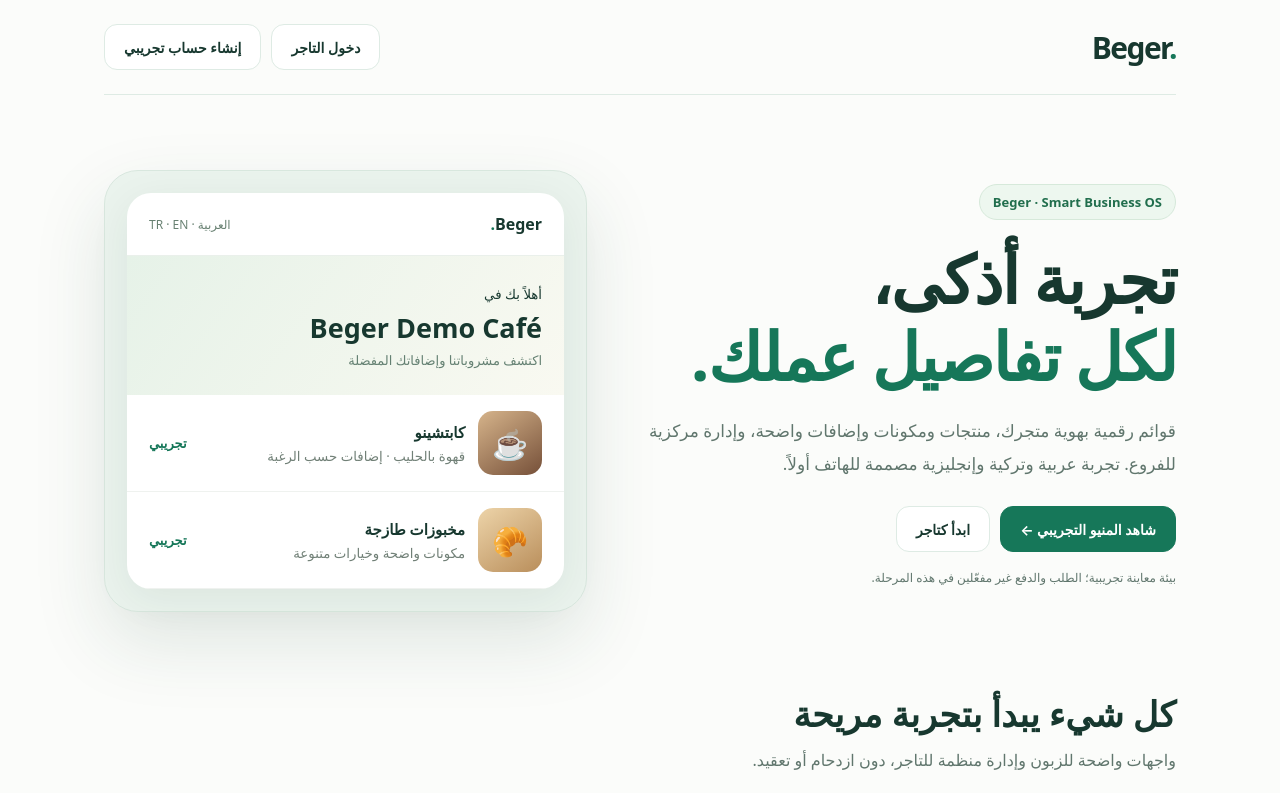
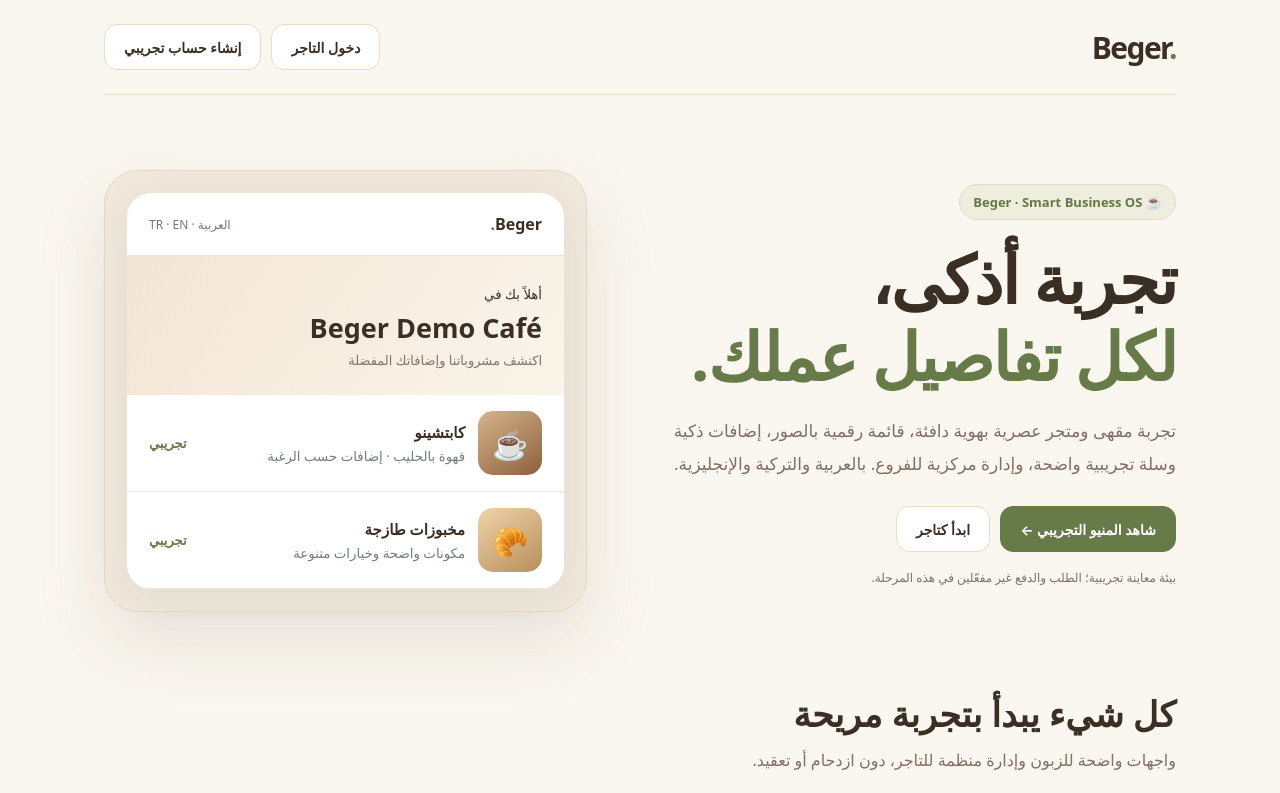
Before and after one commit to ultrablueai/Qmenu, a Next.js app: page / in a window 1280 px wide. Shown: the top 793 px of the page. Built offline with nearby package versions, Linux system fonts and the light colour scheme.

Commit message:
style(beger): align homepage with approved warm customer and HQ identity

```diff
--- a/app/page.tsx
+++ b/app/page.tsx
@@ -5,7 +5,7 @@ const demo = "/b/b0000000-2026-4000-8000-000000000002?lang=ar";
 export default function Home() {
   return <main dir="rtl" lang="ar" className="beger-home">
     <style>{`
-      .beger-home{--ink:#17382f;--muted:#60766d;--green:#167759;--line:#deebe4;min-height:100dvh;background:#fbfcfa;color:var(--ink);font-family:system-ui,-apple-system,"Segoe UI",sans-serif}
+      .beger-home{--ink:#3A2F25;--muted:#807063;--green:#667B47;--line:#E8DDCD;min-height:100dvh;background:#FAF7F0;color:var(--ink);font-family:system-ui,-apple-system,"Segoe UI",sans-serif}
       .beger-home *{box-sizing:border-box}
       .beger-home a{text-decoration:none}
       .beger-wrap{max-width:1120px;margin:auto;padding:0 24px}
@@ -13,21 +13,21 @@ export default function Home() {
       .beger-brand{font-weight:850;font-size:30px;color:var(--ink);letter-spacing:-1.6px;direction:ltr}.beger-brand span{color:var(--green)}
       .beger-actions{display:flex;gap:10px;align-items:center;flex-wrap:wrap}
       .beger-btn{display:inline-flex;align-items:center;justify-content:center;min-height:46px;padding:11px 19px;border-radius:13px;font-size:14px;font-weight:750;color:var(--ink);border:1px solid var(--line);background:white;transition:transform .16s ease,box-shadow .16s ease}
-      .beger-btn:hover{transform:translateY(-2px);box-shadow:0 8px 22px #133d2916}
+      .beger-btn:hover{transform:translateY(-2px);box-shadow:0 8px 22px #54422620}
       .beger-btn-primary{background:var(--green);border-color:var(--green);color:white!important}
       .beger-hero{display:grid;grid-template-columns:minmax(0,1.05fr) minmax(0,.95fr);gap:55px;align-items:center;padding:75px 0 68px}
-      .beger-eyebrow{display:inline-block;border:1px solid #d6e9da;background:#edf7ef;color:#216e4d;border-radius:30px;padding:8px 13px;font-size:13px;font-weight:750}
+      .beger-eyebrow{display:inline-block;border:1px solid #e2dcc9;background:#eeeede;color:#657746;border-radius:30px;padding:8px 13px;font-size:13px;font-weight:750}
       .beger-hero h1{font-size:clamp(38px,5.5vw,66px);line-height:1.17;letter-spacing:-1.7px;margin:20px 0}
       .beger-hero h1 em{font-style:normal;color:var(--green)}
       .beger-lead{font-size:17px;color:var(--muted);line-height:1.95;max-width:590px;margin:0 0 26px}
       .beger-note{font-size:12px;color:var(--muted);margin-top:17px}
-      .beger-preview{background:#eaf3ed;border:1px solid #d8e7de;border-radius:34px;padding:22px;box-shadow:0 30px 72px #214c3420}
+      .beger-preview{background:#F0E8DB;border:1px solid #E5D7C5;border-radius:34px;padding:22px;box-shadow:0 30px 72px #654d321f}
       .beger-preview-inner{background:white;border-radius:24px;overflow:hidden;box-shadow:0 10px 40px #1f3c2512}
-      .beger-preview-header{padding:20px 22px;display:flex;justify-content:space-between;align-items:center;border-bottom:1px solid #eaf0eb}
-      .beger-preview-hero{background:linear-gradient(125deg,#e6f2e8,#f9f9f1);padding:26px 22px}
-      .beger-preview-hero h2{font-size:27px;margin:5px 0}.beger-preview-hero p{color:#648072;font-size:13px;margin:0}
-      .beger-mini-product{display:flex;gap:13px;align-items:center;padding:16px 22px;border-bottom:1px solid #eff2ef}
-      .beger-mini-image{flex-shrink:0;width:64px;height:64px;border-radius:15px;background:linear-gradient(145deg,#d6b48b,#765039);display:grid;place-items:center;font-size:29px}
+      .beger-preview-header{padding:20px 22px;display:flex;justify-content:space-between;align-items:center;border-bottom:1px solid #ede4d8}
+      .beger-preview-hero{background:linear-gradient(125deg,#F3E5D5,#FAF5EA);padding:26px 22px}
+      .beger-preview-hero h2{font-size:27px;margin:5px 0}.beger-preview-hero p{color:#857268;font-size:13px;margin:0}
+      .beger-mini-product{display:flex;gap:13px;align-items:center;padding:16px 22px;border-bottom:1px solid #ede7dd}
+      .beger-mini-image{flex-shrink:0;width:64px;height:64px;border-radius:15px;background:linear-gradient(145deg,#d6b48b,#8b603c);display:grid;place-items:center;font-size:29px}
       .beger-mini-product b{display:block;font-size:15px}.beger-mini-product small{display:block;color:#718077;margin-top:5px}.beger-mini-product strong{margin-inline-start:auto;white-space:nowrap;color:var(--green);font-size:13px}
       .beger-section{padding:10px 0 75px}.beger-section h2{font-size:clamp(26px,3vw,35px);margin:0 0 12px}.beger-section>p{color:var(--muted);margin:0 0 23px}
       .beger-features{display:grid;grid-template-columns:repeat(3,minmax(0,1fr));gap:16px}
@@ -47,18 +47,18 @@ export default function Home() {
       </header>
       <section className="beger-hero">
         <div>
-          <span className="beger-eyebrow">Beger · Smart Business OS</span>
+          <span className="beger-eyebrow">☕ Beger · Smart Business OS</span>
           <h1>تجربة أذكى،<br/><em>لكل تفاصيل عملك.</em></h1>
-          <p className="beger-lead">قوائم رقمية بهوية متجرك، منتجات ومكونات وإضافات واضحة، وإدارة مركزية للفروع. تجربة عربية وتركية وإنجليزية مصممة للهاتف أولاً.</p>
+          <p className="beger-lead">تجربة مقهى ومتجر عصرية بهوية دافئة، قائمة رقمية بالصور، إضافات ذكية وسلة تجريبية واضحة، وإدارة مركزية للفروع. بالعربية والتركية والإنجليزية.</p>
           <div className="beger-actions">
             <Link href={demo} className="beger-btn beger-btn-primary">شاهد المنيو التجريبي ←</Link>
             <Link href="/signup" className="beger-btn">ابدأ كتاجر</Link>
           </div>
           <p className="beger-note">بيئة معاينة تجريبية؛ الطلب والدفع غير مفعّلين في هذه المرحلة.</p>
         </div>
-        <div className="beger-preview" aria-label="معاينة توضيحية للواجهة الفاتحة">
+        <div className="beger-preview" aria-label="معاينة توضيحية للهوية الكريمية والزيتونية">
           <div className="beger-preview-inner">
-            <div className="beger-preview-header"><b>Beger<span style={{color:"#167759"}}>.</span></b><span style={{fontSize:12,color:"#688172"}}>العربية · TR · EN</span></div>
+            <div className="beger-preview-header"><b>Beger<span style={{color:"#657946"}}>.</span></b><span style={{fontSize:12,color:"#847269"}}>العربية · TR · EN</span></div>
             <div className="beger-preview-hero"><small>أهلاً بك في</small><h2>Beger Demo Café</h2><p>اكتشف مشروباتنا وإضافاتك المفضلة</p></div>
             <div className="beger-mini-product"><div className="beger-mini-image" aria-hidden="true">☕</div><div><b>كابتشينو</b><small>قهوة بالحليب · إضافات حسب الرغبة</small></div><strong>تجريبي</strong></div>
             <div className="beger-mini-product"><div className="beger-mini-image" style={{background:"linear-gradient(145deg,#edd4a9,#b98e5b)"}} aria-hidden="true">🥐</div><div><b>مخبوزات طازجة</b><small>مكونات واضحة وخيارات متنوعة</small></div><strong>تجريبي</strong></div>
```
